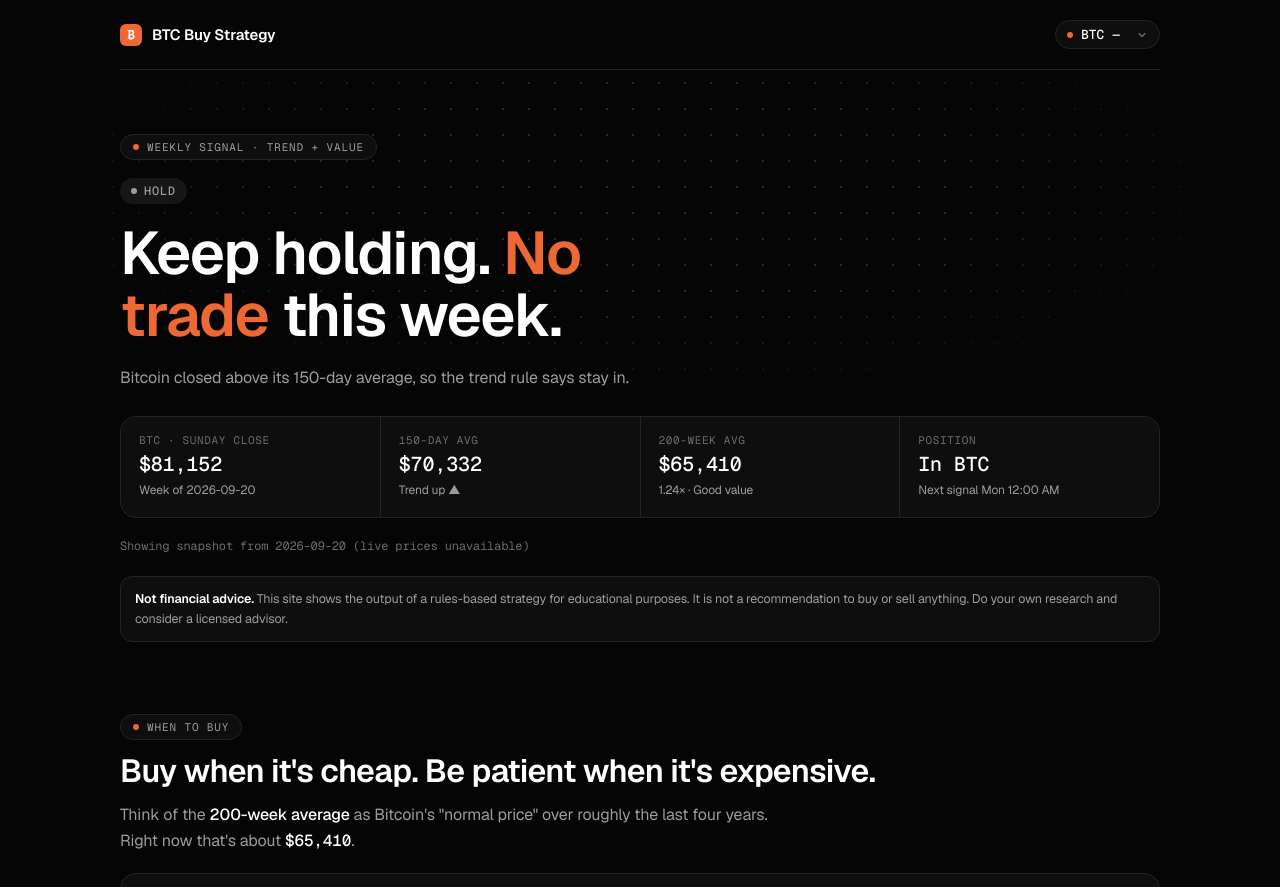
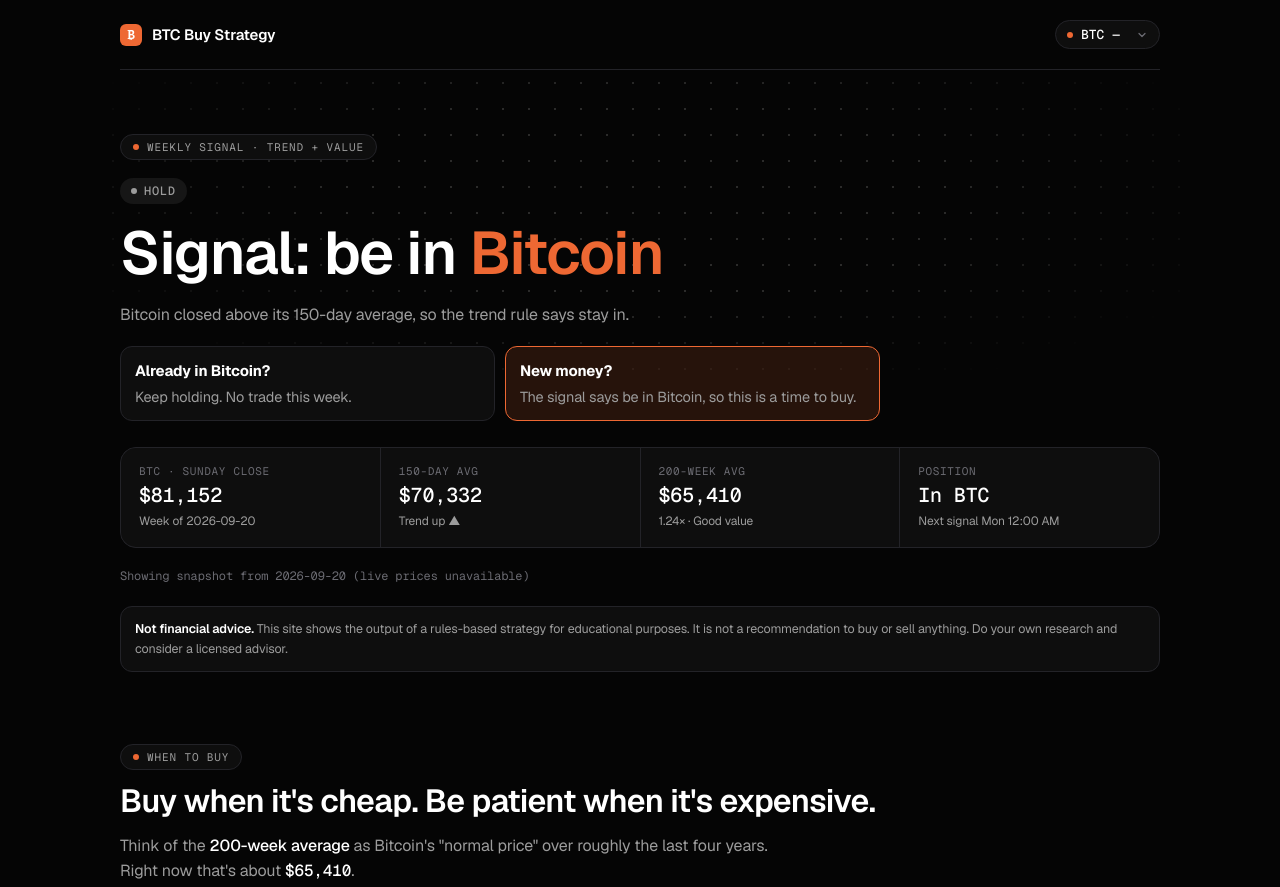
Before and after one commit to brand52agency/btc, a plain HTML site: page index.html in a window 1280 px wide. Shown: the top 887 px of the page. Drawn offline with nearby package versions, Linux system fonts and the light colour scheme; no server answers.

Commit message:
Hero leads with the position ('Signal: be in Bitcoin'); explain hold vs. buy for new money
Co-Authored-By: Claude Opus 5.5 <noreply@anthropic.com>

```diff
--- a/index.html
+++ b/index.html
@@ -92,6 +92,11 @@ section{padding-top:72px;display:flex;flex-direction:column;gap:20px}
 .hero h1{font-size:clamp(34px,6vw,60px);line-height:1.04;font-weight:600;max-width:16ch}
 .hero h1 em{font-style:normal;color:var(--accent)}
 .hero .lede{font-size:16px;max-width:58ch}
+.who{display:grid;grid-template-columns:repeat(2,minmax(0,1fr));gap:10px;max-width:760px}
+@media (max-width:640px){.who{grid-template-columns:1fr}}
+.who>div{padding:12px 14px;border:1px solid var(--border);border-radius:12px;background:var(--surface);font-size:14.5px;color:var(--ink2)}
+.who b{display:block;color:var(--ink);font-size:15px;margin-bottom:2px}
+.who>div.act{border-color:var(--accent);background:var(--accent-dim)}
 .stats{display:grid;grid-template-columns:repeat(4,minmax(0,1fr));gap:1px;background:var(--border);border:1px solid var(--border);border-radius:var(--r);overflow:hidden;margin-top:8px}
 .stats>div{background:var(--surface);padding:16px 18px;display:flex;flex-direction:column;gap:4px}
 .stats span{font:11px var(--mono);letter-spacing:.06em;text-transform:uppercase;color:var(--ink3)}
@@ -342,7 +347,8 @@ ol.rules li b{font-size:13px}
   <span class="eyebrow"><span class="dot"></span>Weekly signal · Trend + Value</span>
   <span class="pill p-HOLD" id="pill">Hold</span>
   <h1 id="headline">Waiting for this week's signal</h1>
-  <p class="lede" id="note">Updated automatically from live Bitcoin prices. The signal changes only on Sunday's daily close (8 PM ET).</p>
+  <p class="lede" id="note">Updated automatically from live Bitcoin prices. The signal only changes after Sunday's daily close.</p>
+  <div class="who" id="who" hidden></div>
   <div class="stats">
     <div><span>BTC · Sunday close</span><b id="s-price">—</b><small id="s-date">&nbsp;</small></div>
     <div><span>150-day avg</span><b id="s-sma">—</b><small id="s-trend">&nbsp;</small></div>
@@ -584,7 +590,7 @@ function nextCheck(){ const t=new Date(); t.setUTCHours(0,0,0,0); t.setUTCDate(t
   return t.toLocaleString(undefined,{weekday:"short",hour:"numeric",minute:"2-digit"}); }
 
 /* ---------- live hero ---------- */
-const HEAD = {BUY:{value:"Buy Bitcoin: it's in the <em>value zone</em>",trend:"Buy Bitcoin: the <em>trend turned up</em>"},SELL:"Sell Bitcoin: <em>move to cash</em>",HOLD1:"Keep holding. <em>No trade</em> this week.",HOLD0:"Stay in cash. <em>No trade</em> this week."};
+const HEAD = {BUY:{value:"Buy Bitcoin: it's in the <em>value zone</em>",trend:"Buy Bitcoin: the <em>trend turned up</em>"},SELL:"Sell Bitcoin: <em>move to cash</em>",HOLD1:"Signal: be in <em>Bitcoin</em>",HOLD0:"Signal: stay in <em>cash</em>"};
 function setHeadline(html){ const h=$("headline"); h.textContent=""; html.split(/(<em>.*?<\/em>)/).forEach(part=>{ if(part.startsWith("<em>")){const e=document.createElement("em");e.textContent=part.slice(4,-5);h.appendChild(e);} else h.append(part); }); }
 function renderHero(r){
   latest=r;
@@ -593,6 +599,12 @@ function renderHero(r){
   $("note").textContent = r.action!=="HOLD" ? r.note
     : r.hold ? (r.trend==="UP" ? "Bitcoin closed above its 150-day average, so the trend rule says stay in." : "Bitcoin is below its 200-week average, the value zone, so stay in.")
     : "Bitcoin is in a downtrend but not yet in the value zone. Cash is the safer seat.";
+  const who=$("who"); who.textContent=""; who.hidden=r.action!=="HOLD";
+  if(r.action==="HOLD"){                 // same signal, two starting points: already positioned vs. not yet
+    const rows=r.hold?[["Already in Bitcoin?","Keep holding. No trade this week.",0],["New money?","The signal says be in Bitcoin, so this is a time to buy.",1]]
+                     :[["Already in cash?","Stay put. No trade this week.",0],["Still holding Bitcoin?","The signal says be in cash, so the strategy would sell.",1]];
+    rows.forEach(([h,t,act])=>{const d=document.createElement("div");if(act)d.className="act";const b=document.createElement("b");b.textContent=h;d.append(b,t);who.appendChild(d)});
+  }
   $("s-price").textContent=usd(r.price); $("s-date").textContent="Week of "+r.date;
   $("s-sma").textContent=usd(r.sma150); $("s-trend").textContent=r.trend==="UP"?"Trend up ▲":"Trend down ▼"; $("s-trend").className=r.trend==="UP"?"up":"down";
   $("s-ma").textContent=usd(r.ma200w); $("s-ratio").textContent=r.ratio.toFixed(2)+"× · "+r.zone;
@@ -653,11 +665,13 @@ function calc(){
     pill("BUY","Buy");
     add("div","big",`Buy <em>${usd(cash)}</em> of Bitcoin`);
     add("p","",`${signal} ${why} You have ${usd(cash)} in cash waiting, so the strategy moves it into Bitcoin (about ${btcFmt(cash/price)} BTC).`);
+    if(latest.action==="HOLD") add("p","muted","The signal says “hold” for people who are already in. Your cash isn't in yet, so buying gets you to the same position.");
     const ol=document.createElement("ol");["Open your exchange (for example Coinbase) and choose Buy Bitcoin.",`Enter ${usd(cash)} as the amount.`,"A limit order at the current price usually has lower fees than a market order.","Then leave it until the next signal."].forEach(t=>{const li=document.createElement("li");li.textContent=t;ol.appendChild(li)});out.appendChild(ol);
   } else if(!inBtc && btc>0){
     pill("SELL","Sell");
     add("div","big",`Sell <em>${btcFmt(btc)} BTC</em> (about ${usd(btc*price)})`);
     add("p","",`${signal} ${why} The strategy moves everything to cash and waits for a better moment to buy back in.`);
+    if(latest.action==="HOLD") add("p","muted","The signal says “hold” for people who are already in cash. You still hold Bitcoin, so selling gets you to the same position.");
     const ol=document.createElement("ol");["Open your exchange and choose Sell Bitcoin.",`Sell all ${btcFmt(btc)} BTC.`,"Keep the cash on hand. Selling can create a taxable gain, so keep a record.","Then wait for the next buy signal."].forEach(t=>{const li=document.createElement("li");li.textContent=t;ol.appendChild(li)});out.appendChild(ol);
   } else {
     pill("HOLD","No trade");
```
